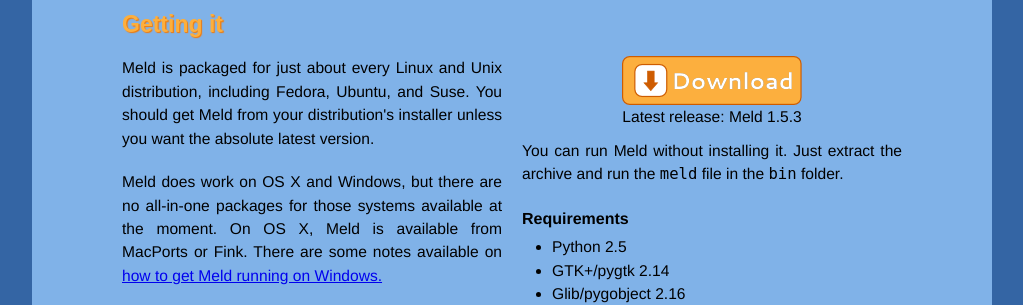
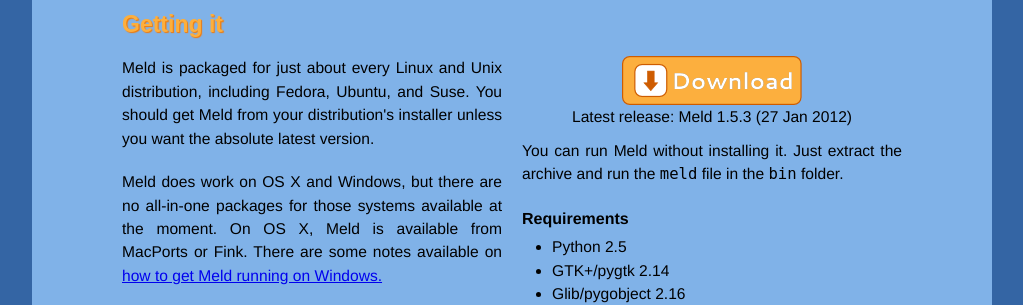
Before and after one commit to meld/meld.github.com, a Jekyll site: the page built from index.html, in a window 1280 px wide. Shown: the part 806-1111 px from the top of the page, without its empty margins (128-1151 px from the left). Built offline with Jekyll 4.4.1, drawn with Linux system fonts in a browser that asks for light colours; nearby versions of some CDN libraries; some web fonts are replaced.

Commit message:
Add the date to the release number

```diff
--- a/index.html
+++ b/index.html
@@ -71,7 +71,7 @@
     <div style="margin-bottom: 10px;">
     <img style="display: block; margin-left: auto; margin-right: auto; margin-top: 0" src="images/download.png" width="180" height="49"/>
     </a>
-    <span style="display:block; text-align: center;">Latest release: Meld 1.5.3</span>
+    <span style="display:block; text-align: center;">Latest release: Meld 1.5.3 (27 Jan 2012)</span>
     </div>
 
     <p>
```
